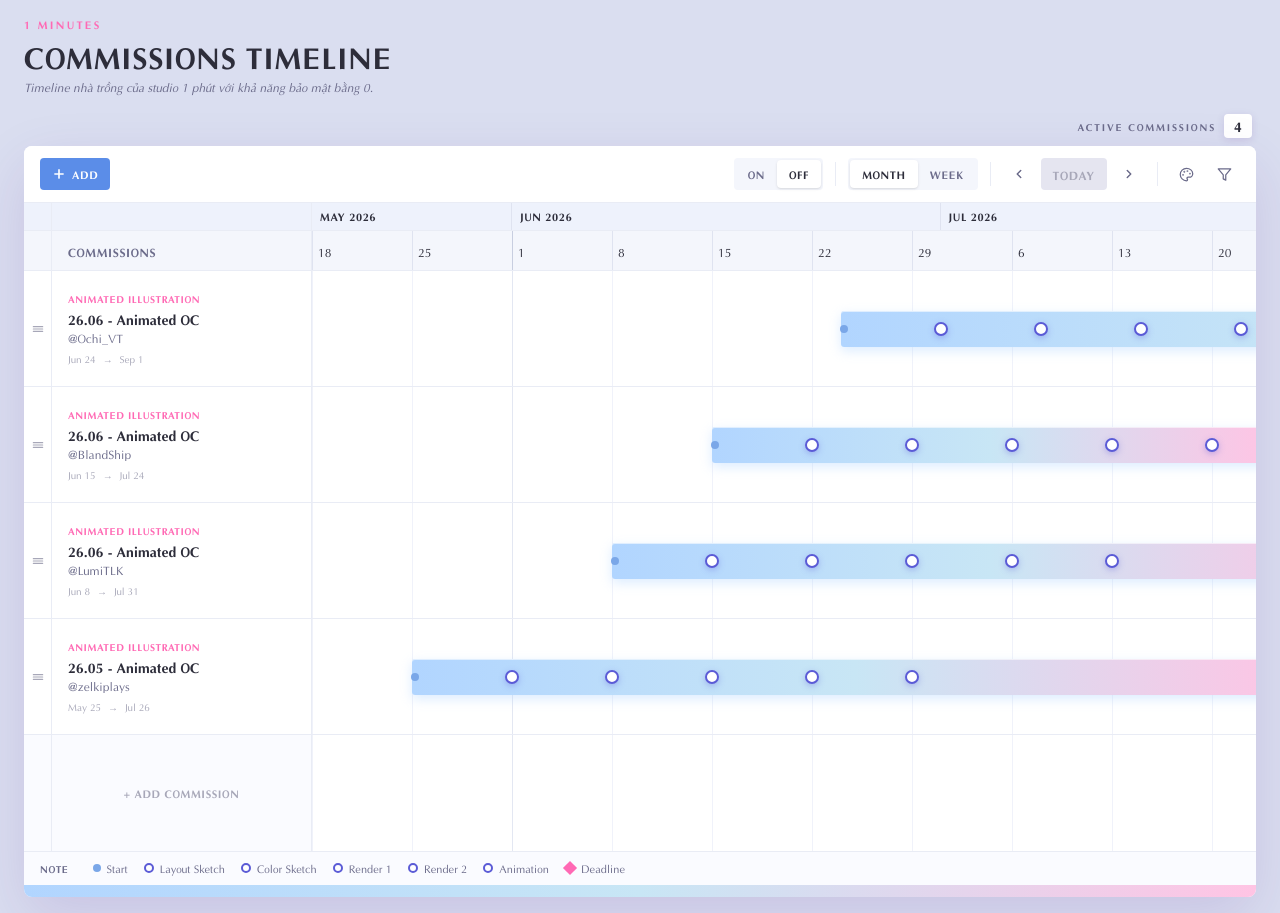
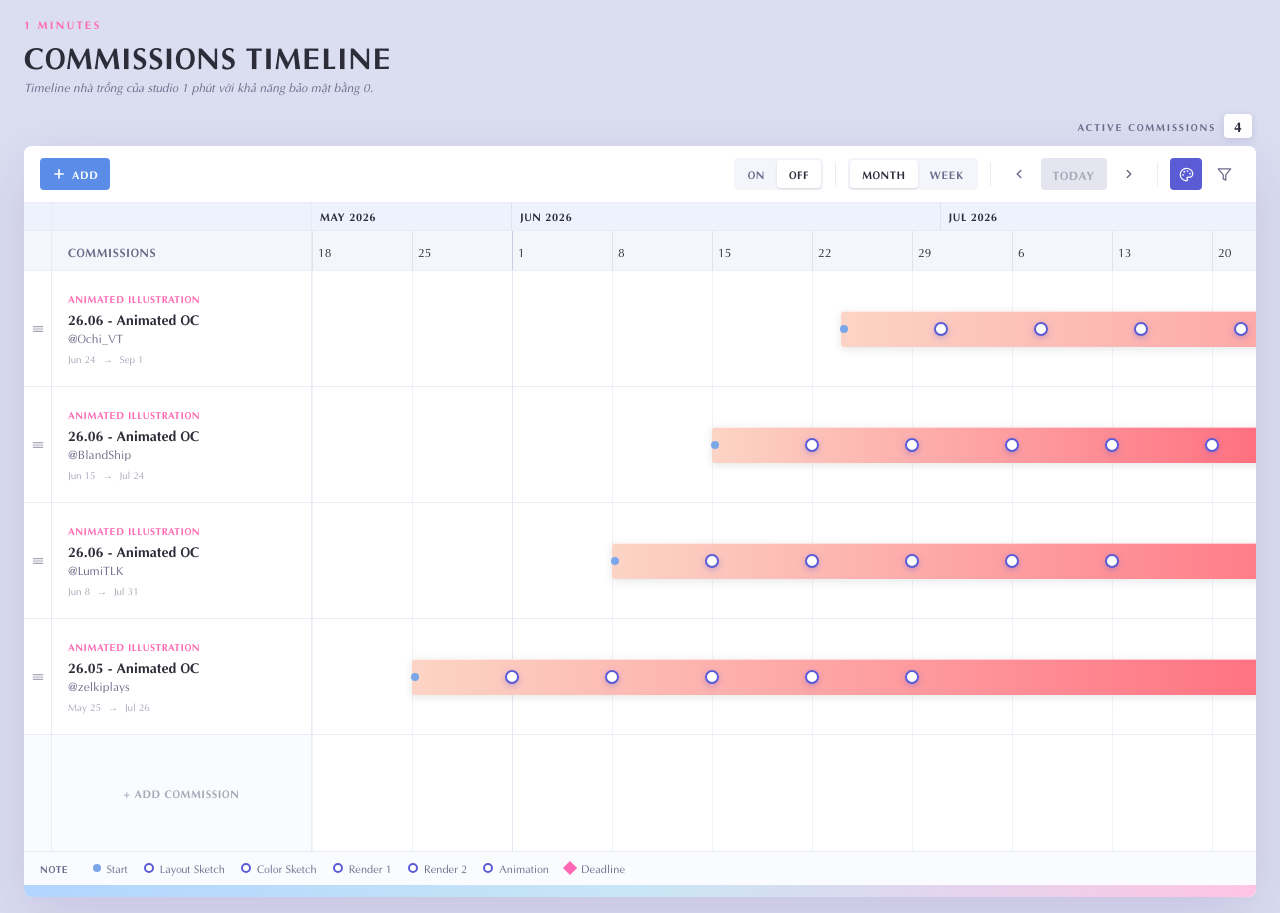
Before and after one commit to dansenak249/dan-portfolio-web, a Next.js app: page /1minutes/timeline in a window 1280 px wide. Built offline with nearby package versions, Linux system fonts and the light colour scheme.

Commit message:
update locals toảtge

```diff
--- a/src/app/1minutes/timeline/components/JobRow.jsx
+++ b/src/app/1minutes/timeline/components/JobRow.jsx
@@ -2,8 +2,12 @@ import {
   MILESTONES,
   dateToPercent,
   formatShort,
+  getTypeAccent,
   getTypeBarGradient,
 } from '../lib/jobUtils'
+
+// Default type-label color when color mode is 'none'.
+const DEFAULT_TYPE_LABEL_COLOR = '#ff69b4'
 
 // Default tri-color fill gradient (used when color mode is 'none').
 const DEFAULT_BAR_GRADIENT =
@@ -14,7 +18,11 @@ export const ROW_HEIGHT_PX = 116
 
 // Left-side card: commission metadata (fixed column). Clickable to open
 // the edit panel for this commission.
-export function JobInfoCard({ job, isActive, onClick }) {
+export function JobInfoCard({ job, isActive, onClick, colorMode }) {
+  // In 'type' color mode the type label takes the type's accent so the list
+  // is readable at a glance; otherwise it keeps the default pink.
+  const typeLabelColor =
+    colorMode === 'type' ? getTypeAccent(job.type) : DEFAULT_TYPE_LABEL_COLOR
   return (
     <div
       data-edit-zone="commission-cell"
@@ -32,7 +40,10 @@ export function JobInfoCard({ job, isActive, onClick }) {
       }`}
       style={{ height: `${ROW_HEIGHT_PX}px` }}
     >
-      <div className="text-[10px] uppercase tracking-wider text-[#ff69b4] font-bold mb-1">
+      <div
+        className="text-[10px] uppercase tracking-wider font-bold mb-1"
+        style={{ color: typeLabelColor }}
+      >
         {job.type}
       </div>
       <div className="text-sm font-bold text-[#2d2d3a] leading-tight truncate">
--- a/src/app/1minutes/timeline/components/Timeline.jsx
+++ b/src/app/1minutes/timeline/components/Timeline.jsx
@@ -58,6 +58,13 @@ const NEW_ROW_ANIM_MS = 320
 // Endpoint that backs the file-based JSON persistence layer.
 const JOBS_ENDPOINT = '/api/1minutes/timeline/jobs'
 
+// localStorage keys for per-user (per-browser) view preferences. These are
+// purely visual choices, so they live client-side rather than on the shared
+// server (which only stores the commission data + its order).
+const LS_COLOR_MODE = '1minutes:timeline:colorMode'
+const LS_ASSIGNEE_FILTER = '1minutes:timeline:assigneeFilter'
+const LS_VIEW_MODE = '1minutes:timeline:viewMode'
+
 // Fields compared to determine whether the form is dirty.
 const DIRTY_KEYS = [
   'type',
@@ -158,6 +165,30 @@ function isDraftDifferent(draft, baseline) {
   return !sameIdSet(draft.assignees, baseline.assignees)
 }
 
+// useState variant that mirrors its value into localStorage under `key`.
+// SSR-safe: the lazy initializer returns `defaultValue` on the server, then
+// hydrates from storage on the client. Writes are best-effort (private mode /
+// quota errors are swallowed so they never break the UI).
+function usePersistentState(key, defaultValue) {
+  const [value, setValue] = useState(() => {
+    if (typeof window === 'undefined') return defaultValue
+    try {
+      const raw = window.localStorage.getItem(key)
+      return raw !== null ? JSON.parse(raw) : defaultValue
+    } catch {
+      return defaultValue
+    }
+  })
+  useEffect(() => {
+    try {
+      window.localStorage.setItem(key, JSON.stringify(value))
+    } catch {
+      // ignore write failures (private mode, quota, disabled storage)
+    }
+  }, [key, value])
+  return [value, setValue]
+}
+
 export default function Timeline({ bgOn, onSetBg }) {
   // ---- Data state ----
   // jobs === null  → not yet loaded from the server
@@ -174,10 +205,15 @@ export default function Timeline({ bgOn, onSetBg }) {
 
   // ---- Assignee filter state ----
   // Selected user ids. Empty = filter inactive (all jobs shown).
-  const [selectedAssignees, setSelectedAssignees] = useState([])
-
-  // ---- Fill-bar color mode ---- ('none' | 'type')
-  const [colorMode, setColorMode] = useState('none')
+  // Persisted per-browser so the filter survives reloads.
+  const [selectedAssignees, setSelectedAssignees] = usePersistentState(
+    LS_ASSIGNEE_FILTER,
+    []
+  )
+
+  // ---- Fill-bar color mode ---- ('type' | 'none'), defaults to 'type'
+  // Persisted per-browser.
+  const [colorMode, setColorMode] = usePersistentState(LS_COLOR_MODE, 'type')
 
   // ---- Drag-to-reorder state ----
   const [draggingIndex, setDraggingIndex] = useState(null)
@@ -205,7 +241,7 @@ export default function Timeline({ bgOn, onSetBg }) {
   const didInitialScrollRef = useRef(false)
   const [isDragging, setIsDragging] = useState(false)
   const [todayIso, setTodayIso] = useState(null)
-  const [viewMode, setViewMode] = useState('month')
+  const [viewMode, setViewMode] = usePersistentState(LS_VIEW_MODE, 'month')
   const [bodyScrollTop, setBodyScrollTop] = useState(0)
   const [bodyScrollLeft, setBodyScrollLeft] = useState(0)
   const [laneViewport, setLaneViewport] = useState(0)
@@ -1083,6 +1119,7 @@ export default function Timeline({ bgOn, onSetBg }) {
                                 job={job}
                                 isActive={editingId === job.id}
                                 onClick={() => openEditFor(job.id)}
+                                colorMode={colorMode}
                               />
                             </div>
                           </div>
```
Also changed, not shown: src/app/1minutes/timeline/lib/jobUtils.js.
